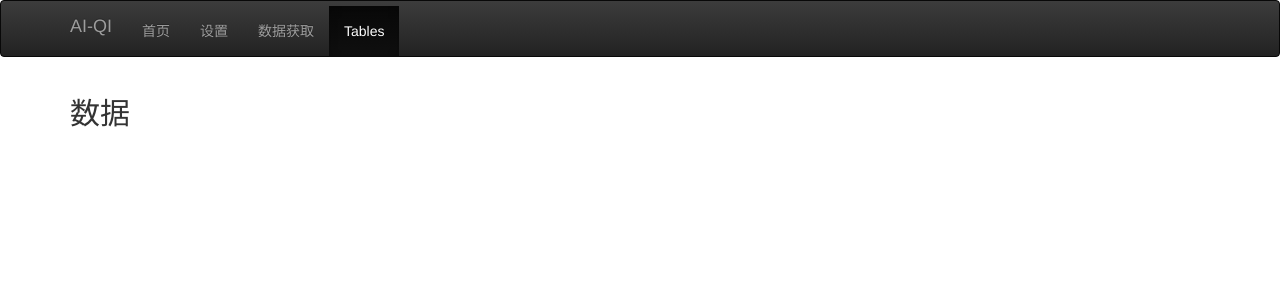
After one commit to DannyLee1991/ai_qi, a Flask app: page /tables in a window 1280 px wide. The commit adds this page. Shown: the top 300 px of the page. Run offline with Flask 2, Linux system fonts and the light colour scheme; some libraries are stand-ins or nearby versions.

Commit message:
add: 添加表格界面

```diff
--- a/web/flaskr/main/__init__.py
+++ b/web/flaskr/main/__init__.py
@@ -2,4 +2,4 @@ from flask import Blueprint
 
 main = Blueprint('main', __name__)
 
-from .views import index, setting, getdata
+from .views import index, setting, getdata, tables
--- /dev/null
+++ b/web/flaskr/main/views/tables.py
@@ -0,0 +1,8 @@
+from flask import render_template, make_response
+from .. import main
+
+
+@main.route('/tables')
+def tables():
+    resp = make_response(render_template('tables.html'))
+    return resp
--- a/web/flaskr/static/main.js
+++ b/web/flaskr/static/main.js
@@ -4,18 +4,16 @@ $(function(){
 
 
 function toggle_nav() {
-    var pathname = window.location.pathname
+    var pathname = window.location.pathname;
 
-    $('#nav-setting').removeClass("active")
-    $('#nav-index').removeClass("active")
-    $('#nav-getdata').removeClass("active")
-
+    $('#nav-*').removeClass("active");
+    var to = pathname.length;
+    var id = "";
     if (pathname == '/') {
-        $('#nav-index').addClass("active")
-    } else if(pathname == '/setting') {
-        $('#nav-setting').addClass("active")
-    } else if(pathname == '/getdata') {
-        $('#nav-getdata').addClass("active")
+        id = '#nav-index';
+    } else {
+        id = '#nav-' + pathname.substring(1,to);
     }
+    $(id).addClass("active");
 
 }
--- a/web/flaskr/templates/layout.html
+++ b/web/flaskr/templates/layout.html
@@ -30,6 +30,7 @@
                 <li id="nav-index"><a href="{{ url_for('main.index') }}">首页</a></li>
                 <li id="nav-setting"><a href="{{ url_for('main.setting') }}">设置</a></li>
                 <li id="nav-getdata"><a href="{{ url_for('main.getdata') }}">数据获取</a></li>
+                <li id="nav-tables"><a href="{{ url_for('main.tables') }}">Tables</a></li>
             </ul>
         </div>
     </div>
--- /dev/null
+++ b/web/flaskr/templates/tables.html
@@ -0,0 +1,4 @@
+{% extends "layout.html" %}
+{% block page_content %}
+  <h2>数据</h2>
+{% endblock %}
```
